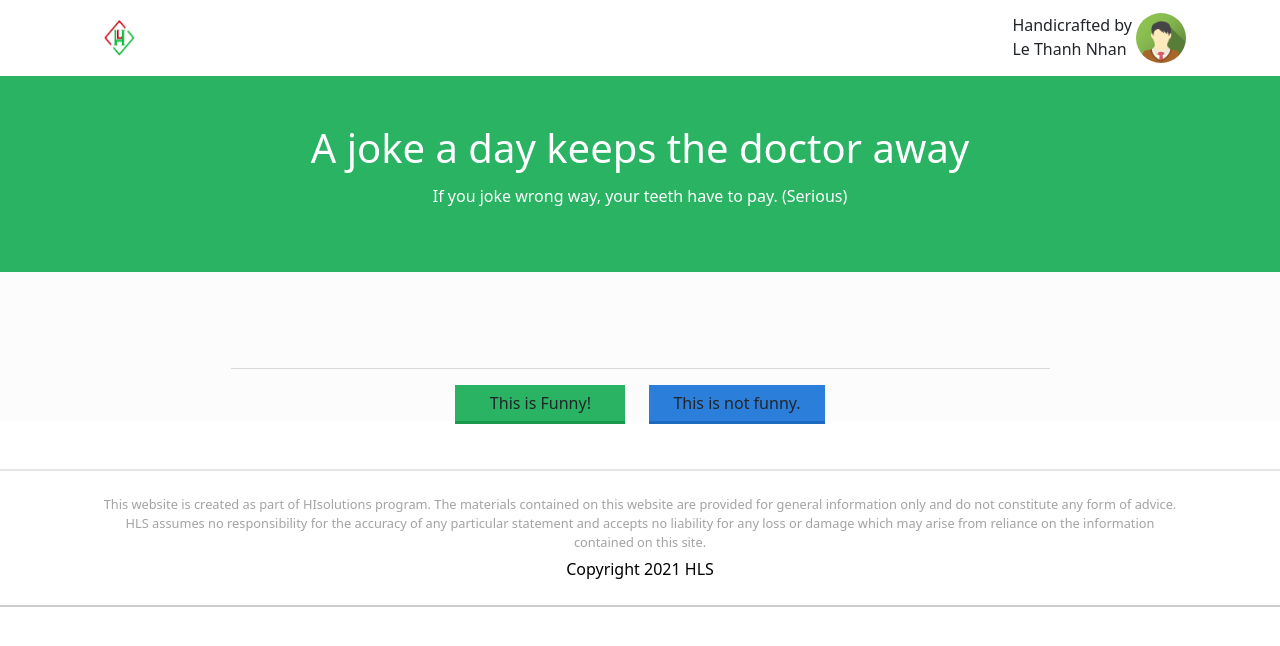
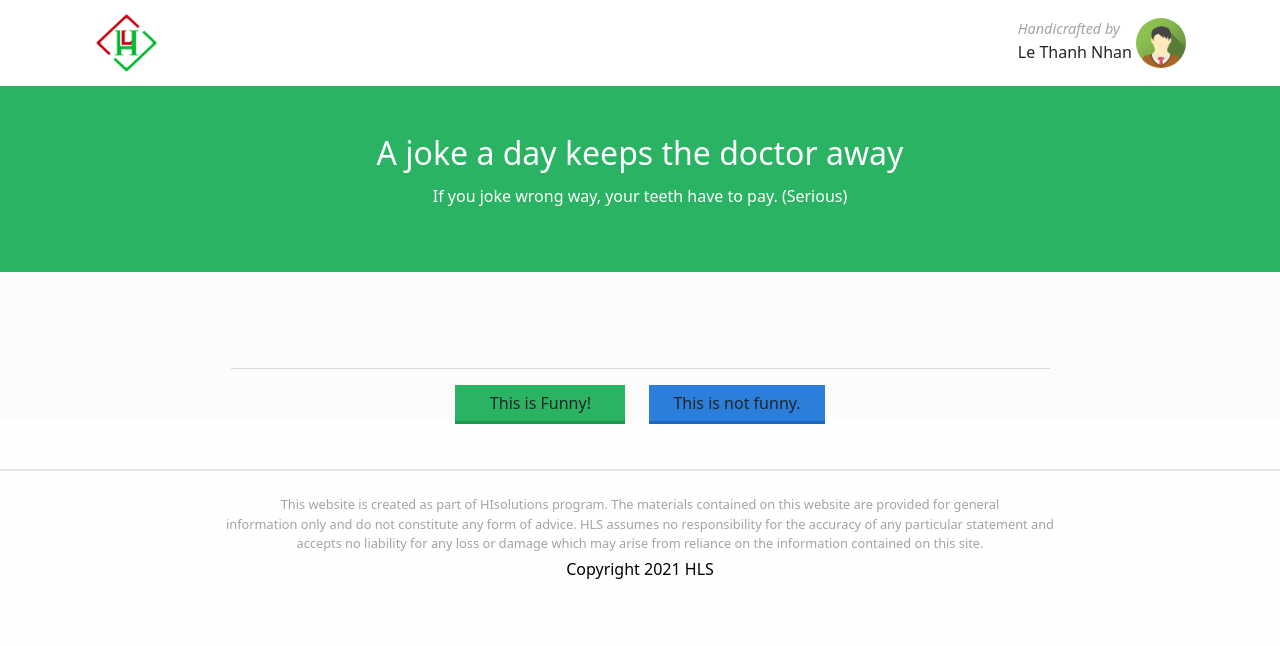
Before and after one commit to nhanlethanhit/frontend-test-fe, a Next.js app: page / in a window 1280 px wide. Shown: the top 646 px of the page. Built offline with nearby package versions, Linux system fonts and the light colour scheme; no server answers.

Commit message:
fix: font, logo and display text

```diff
--- a/pages/index.tsx
+++ b/pages/index.tsx
@@ -9,12 +9,8 @@ import {
   ModalHeader,
   ModalBody,
   ModalFooter,
-  Input,
-  Label,
-  Form,
-  FormGroup,
 } from "reactstrap";
-
+import styles from '../styles/Home.module.css'
 const inter = Inter({ subsets: ["latin"] });
 const URL_API = "http://localhost:5000";
 
@@ -89,14 +85,14 @@ export default function Home() {
           </div>
         </div> */}
         <nav className="navbar navbar-expand navbar-light bg-white fixed-top">
-          <div className="container d-flex justify-content-between">
+          <div className={`container d-flex justify-content-between ${styles.container}`}>
             <div className="navbar-brand">
-              <Image src="/images/logo.png" alt="" width={50} height={50} />
+              <Image src="/images/logo.png" alt="" width={65} height={60} />
             </div>
             <div className="collapse navbar-collapse justify-content-end">
               <div className="d-flex gap-1">
                 <div className="d-flex flex-column ">
-                  <span>Handicrafted by</span>
+                  <span style={{color: "#a3a3a3", fontStyle:'italic', fontSize:'0.9rem'}}>Handicrafted by</span>
                   <span>Le Thanh Nhan</span>
                 </div>
 
@@ -112,14 +108,14 @@ export default function Home() {
       </header>
       <main
         className="pb-5"
-        style={{ marginTop: "76px", borderBottom: "2px solid #e5e5e5" }}
+        style={{ marginTop: "86px", borderBottom: "2px solid #e5e5e5" }}
       >
         <section className="" style={{ backgroundColor: "#29b363" }}>
           <div
-            className="container py-5"
+            className={`container py-5 ${styles.container}`}
             style={{ backgroundColor: "#29b363" }}
           >
-            <h1 className="text-white text-center">
+            <h1 className="text-white text-center" style={{ fontSize:'2rem', fontWeight:'400'}}>
               A joke a day keeps the doctor away
             </h1>
             <p className="text-white  text-center pt-1">
@@ -131,14 +127,14 @@ export default function Home() {
           className=""
           style={{ backgroundColor: "#fcfcfc", color: "#727272" }}
         >
-          <div className="container pt-5" style={{}}>
+          <div className={`container pt-5 ${styles.container}`} style={{}}>
             <p>{joke && joke.content}</p>
             <hr className="mt-5" style={{ maxWidth: "75%", margin: "auto" }} />
           </div>
         </section>
         <section className="" style={{ backgroundColor: "#fcfcfc" }}>
           <div
-            className="container pt-3 d-flex flex-wrap justify-content-center gap-4"
+            className={`container pt-3 d-flex flex-wrap justify-content-center gap-4 ${styles.container}`}
             style={{}}
           >
             <button
@@ -175,15 +171,20 @@ export default function Home() {
 
       <footer
         className="p-4 mb-1"
-        style={{ borderBottom: "2px solid #cccdce", color: "#a3a3a3" }}
+        style={{  color: "#a3a3a3" }}
       >
-        <div className="container">
-          <span className="text-center d-flex" style={{ fontSize: "0.8rem" }}>
+        <div className={`container ${styles.container} d-flex flex-column justify-content-center`}>
+          <span className="text-center d-flex align-self-center" style={{ fontSize: "0.8rem" }}>
             This website is created as part of HIsolutions program. The
             materials contained on this website are provided for general
-            information only and do not constitute any form of advice. HLS
+          </span>
+          <span className="text-center d-flex align-self-center" style={{ fontSize: "0.8rem" }}>
+          information only and do not constitute any form of advice. HLS
             assumes no responsibility for the accuracy of any particular
-            statement and accepts no liability for any loss or damage which may
+            statement and
+          </span>
+          <span className="text-center d-flex align-self-center" style={{ fontSize: "0.8rem" }}>
+          accepts no liability for any loss or damage which may
             arise from reliance on the information contained on this site.
           </span>
           <div className="text-center text-black mt-1">Copyright 2021 HLS</div>
--- a/styles/Home.module.css
+++ b/styles/Home.module.css
@@ -276,3 +276,6 @@
     transform: rotate(0deg);
   }
 }
+.container{
+  max-width: 820px;
+}
```
Also changed, not shown: public/images/logo.png.
